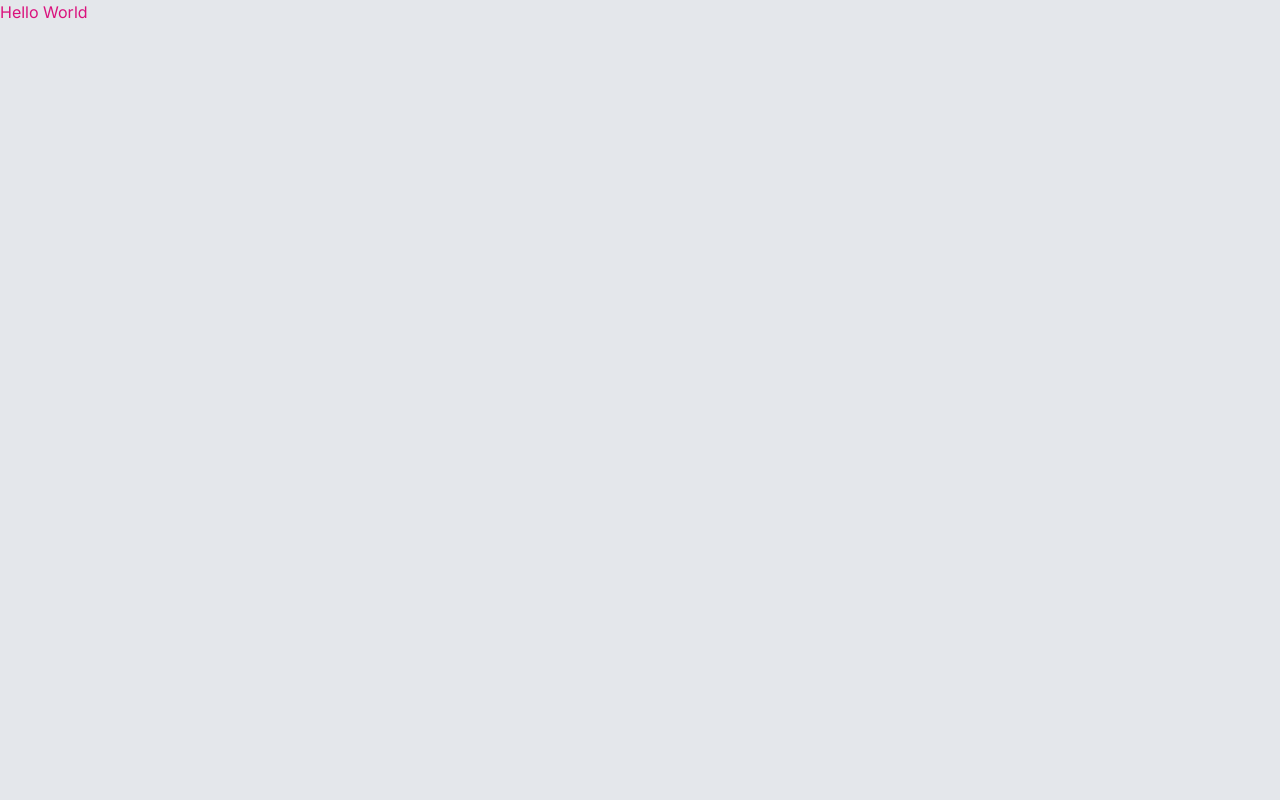
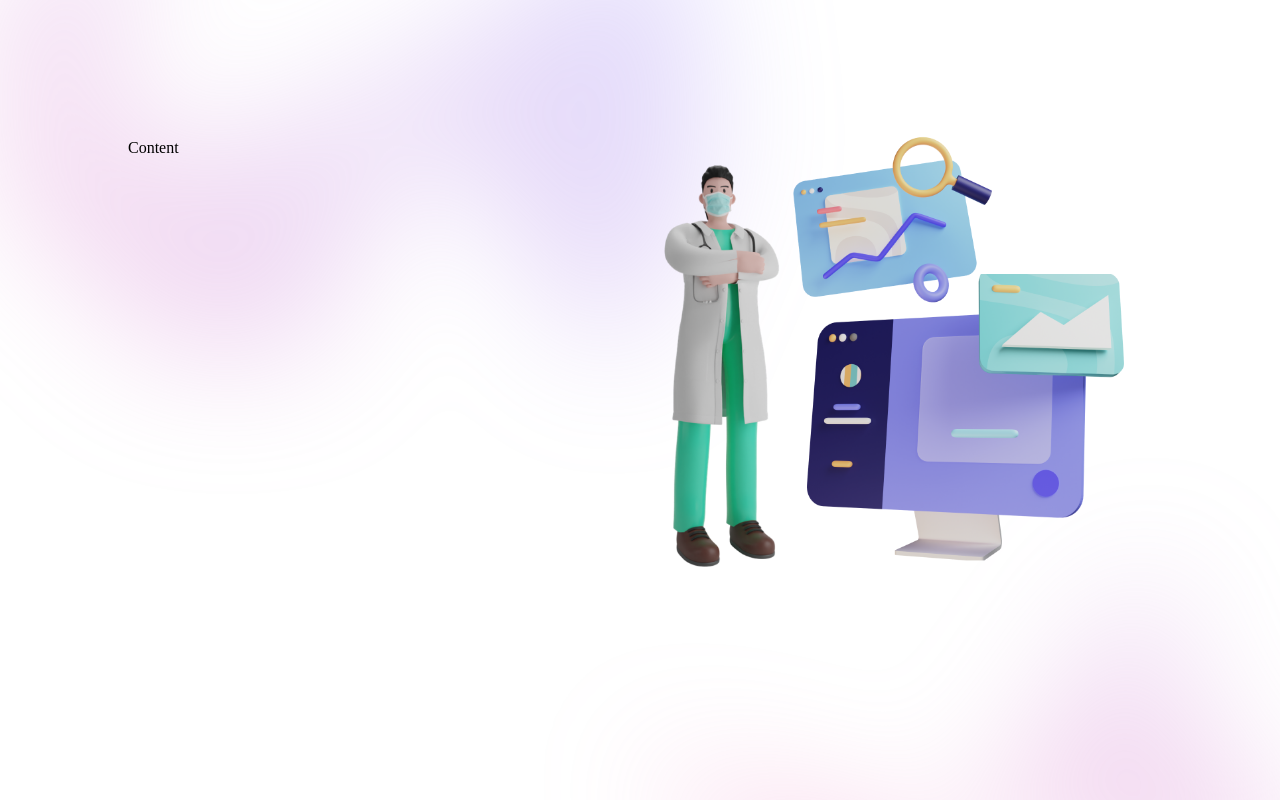
Before and after one commit to proton0210/RetinalOCTFrontEnd, a Next.js app: page / in a window 1280 px wide. Shown: the top 800 px of the page. Built offline with nearby package versions, Linux system fonts and the light colour scheme.

Commit message:
Added background

```diff
--- a/app/globals.css
+++ b/app/globals.css
@@ -14,4 +14,17 @@
   .flex-start {
     @apply flex justify-start items-center;
   }
+
+  .text-gradient {
+    @apply bg-gradient-to-r from-gradient-start to-gradient-end bg-clip-text text-transparent;
+  }
+
+  .bg-gradient-to-top {
+    background-image: linear-gradient(
+      to top,
+      #fdcbf1 0%,
+      #fdcbf1 1%,
+      #e6dee9 100%
+    );
+  }
 }
--- a/app/layout.tsx
+++ b/app/layout.tsx
@@ -20,14 +20,7 @@
 }>) {
   return (
     <html lang="en">
-      <body
-        className={cn(
-          "min-h-screen font-sans bg-neutral-100",
-          fontSans.variable
-        )}
-      >
-        {children}
-      </body>
+      <body className={cn("bg-white", fontSans.variable)}>{children}</body>
     </html>
   );
 }
--- a/app/page.tsx
+++ b/app/page.tsx
@@ -1,3 +1,37 @@
+import Hero from "@/components/Hero";
+
 export default function Home() {
-  return <p className="text-primary-500">Hello World</p>;
+  return (
+    <div>
+      <div className="relative isolate px-6 pt-14 lg:px-8">
+        <div
+          className="absolute inset-x-0 -top-40 -z-10 transform-gpu overflow-hidden blur-3xl sm:-top-80"
+          aria-hidden="true"
+        >
+          <div
+            className="relative left-[calc(50%-11rem)] aspect-[1155/678] w-[36.125rem] -translate-x-1/2 rotate-[30deg] bg-gradient-to-tr from-[#ff80b5] to-[#9089fc] opacity-30 sm:left-[calc(50%-30rem)] sm:w-[72.1875rem]"
+            style={{
+              clipPath:
+                "polygon(74.1% 44.1%, 100% 61.6%, 97.5% 26.9%, 85.5% 0.1%, 80.7% 2%, 72.5% 32.5%, 60.2% 62.4%, 52.4% 68.1%, 47.5% 58.3%, 45.2% 34.5%, 27.5% 76.7%, 0.1% 64.9%, 17.9% 100%, 27.6% 76.8%, 76.1% 97.7%, 74.1% 44.1%)",
+            }}
+          />
+        </div>
+        <div className="mx-auto w-full max-w-5xl mt-20">
+          <Hero />
+        </div>
+      </div>
+      <div
+        className="absolute inset-x-0 top-[calc(100%-13rem)] -z-10 transform-gpu overflow-hidden blur-3xl sm:top-[calc(100%-30rem)]"
+        aria-hidden="true"
+      >
+        <div
+          className="relative left-[calc(50%+3rem)] aspect-[1155/678] w-[36.125rem] -translate-x-1/2 bg-gradient-to-tr from-[#ff80b5] to-[#9089fc] opacity-30 sm:left-[calc(50%+36rem)] sm:w-[72.1875rem]"
+          style={{
+            clipPath:
+              "polygon(74.1% 44.1%, 100% 61.6%, 97.5% 26.9%, 85.5% 0.1%, 80.7% 2%, 72.5% 32.5%, 60.2% 62.4%, 52.4% 68.1%, 47.5% 58.3%, 45.2% 34.5%, 27.5% 76.7%, 0.1% 64.9%, 17.9% 100%, 27.6% 76.8%, 76.1% 97.7%, 74.1% 44.1%)",
+          }}
+        />
+      </div>
+    </div>
+  );
 }
--- /dev/null
+++ b/components/Hero.tsx
@@ -0,0 +1,14 @@
+import Image from "next/image";
+
+const TopGradient = () => {
+    return
+}
+
+export default function Hero() {
+  return (
+    <div className="flex flex-row justify-between">
+      <div>Content</div>
+      <Image src="/assets/images/doc.png" alt="Hero" width={600} height={600} />
+    </div>
+  );
+}
--- a/constants/text.ts
+++ b/constants/text.ts
@@ -0,0 +1,4 @@
+export const titleText =
+  "AI-Powered OCT : Unleashing Cutting-Edge Retinal Diagnosis";
+export const descriptionText =
+  "Experience the Future of Retinal Diagnosis with State-of-the-Art AI Technology, Delivering Unmatched Precision in Identifying Choroidal Neovascularization, Diabetic Macular Edema, Drusen, and Normal Retinal Patterns";
--- a/tailwind.config.ts
+++ b/tailwind.config.ts
@@ -60,6 +60,8 @@
           800: "#580A94",
           900: "#44056E",
         },
+        "gradient-start": "#690CB0",
+        "gradient-end": "#F364A2",
       },
       fontFamily: {
         sans: ["var(--font-sans)", ...fontFamily.sans],
```
Also changed, not shown: public/assets/images/doc.png (added).
